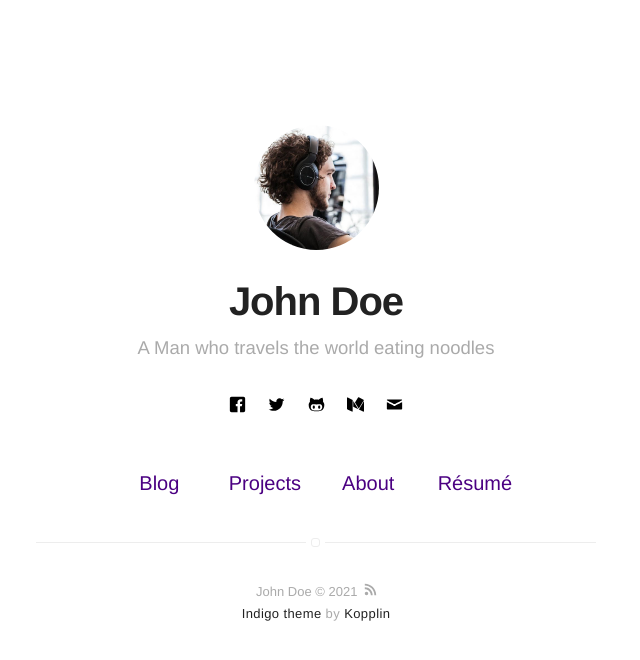
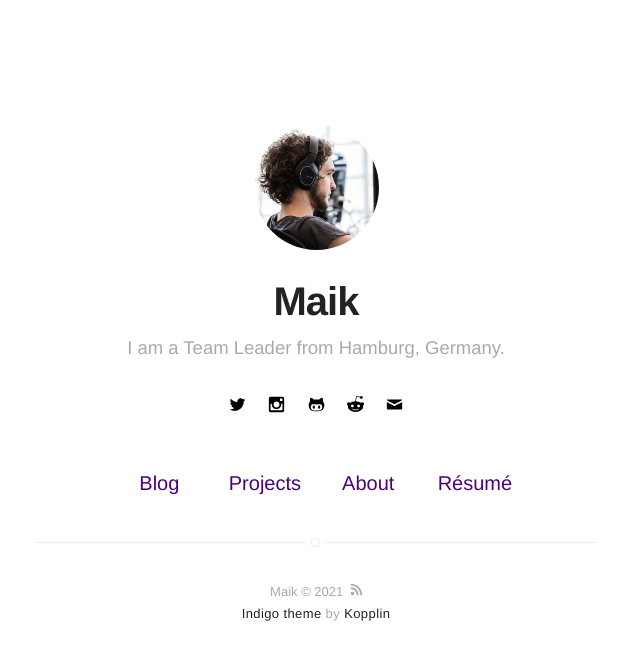
Before and after one commit to Maik-Wi/maik.github.io, a Jekyll site: the page built from index.html, in a window 1280 px wide. Shown: the top 660 px of the page, without its empty margins (324-964 px from the left). Built offline with Jekyll 4.4.1, drawn with Linux system fonts in a browser that asks for light colours.

Commit message:
Update _config.yml

```diff
--- a/_config.yml
+++ b/_config.yml
@@ -1,6 +1,6 @@
 # main text of home
-name: John Doe
-bio: A Man who travels the world eating noodles
+name: Maik
+bio: I am a Team Leader from Hamburg, Germany.
 
 # twitter summary info
 description: A blog about technology and stuff related
@@ -16,7 +16,7 @@ resume: true
 resume-external: true
 resume-url: https://google.com/?q=my+resume
 
-url: https://sergiokopplin.github.io/indigo
+url: https://maik-wi.github.io
 # your url: https://USERNAME.github.io
 
 permalink: /:title/
@@ -30,31 +30,31 @@ permalink: /:title/
 
 # if you don't want comments in your posts, leave categories empty
 disqus:
-  shortname: mydisqus # enter this from your disqus account
-  categories: [blog, project] # only show disqus for posts that have these categories
+  shortname:  # enter this from your disqus account
+  categories:  # only show disqus for posts that have these categories
 
 # if you don't have any of social below, comment the line
-facebook: myfacebook
-twitter: mytwitter
-# instagram: myinstagram
+#facebook: myfacebook
+twitter: maik_wi
+instagram: maik_wi
 # pinterest: mypinterest
 # linkedin: mylinkedin
 # youtube: myyoutube
 # spotify: myspotify
-github: mygithub
+github: maik-wi
 # gitlab: mygitlab
 # lastfm: mylastfm
 # stackoverflow: 7044681/mystackoverflow
 # quora: userquora
-# reddit: username
-medium: medium
+reddit: maik_wi
+# medium: medium
 # vimeo: myvimeo
 # lanyrd: mylanyrd
 email: myemail@gmail.com
 
 authors:
   johndoe:
-    name: John Doe
+    name: Maik
     bio: A Man who travels the world eating noodles
     external-image: false
     picture: assets/images/profile.jpg
```
